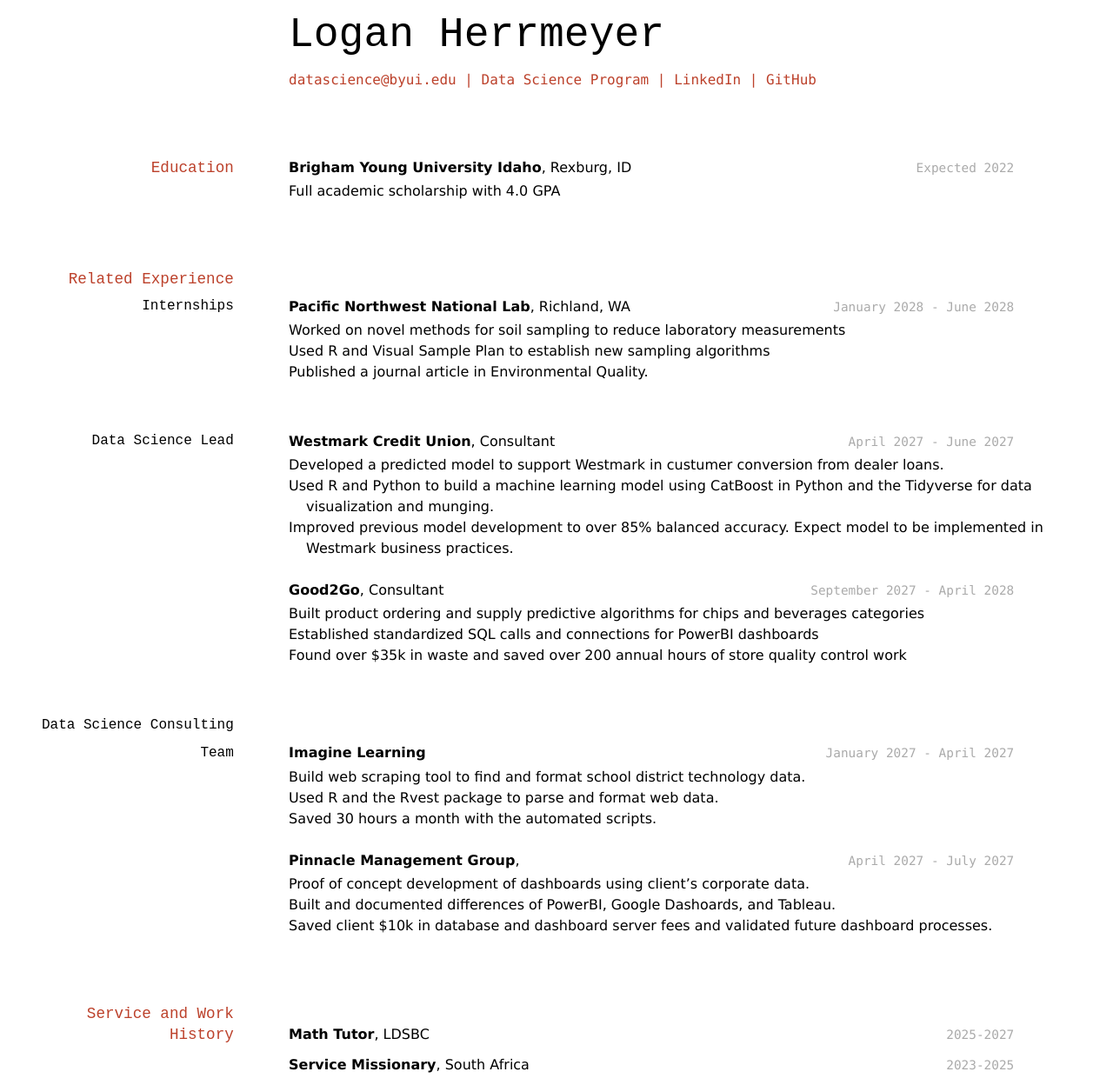
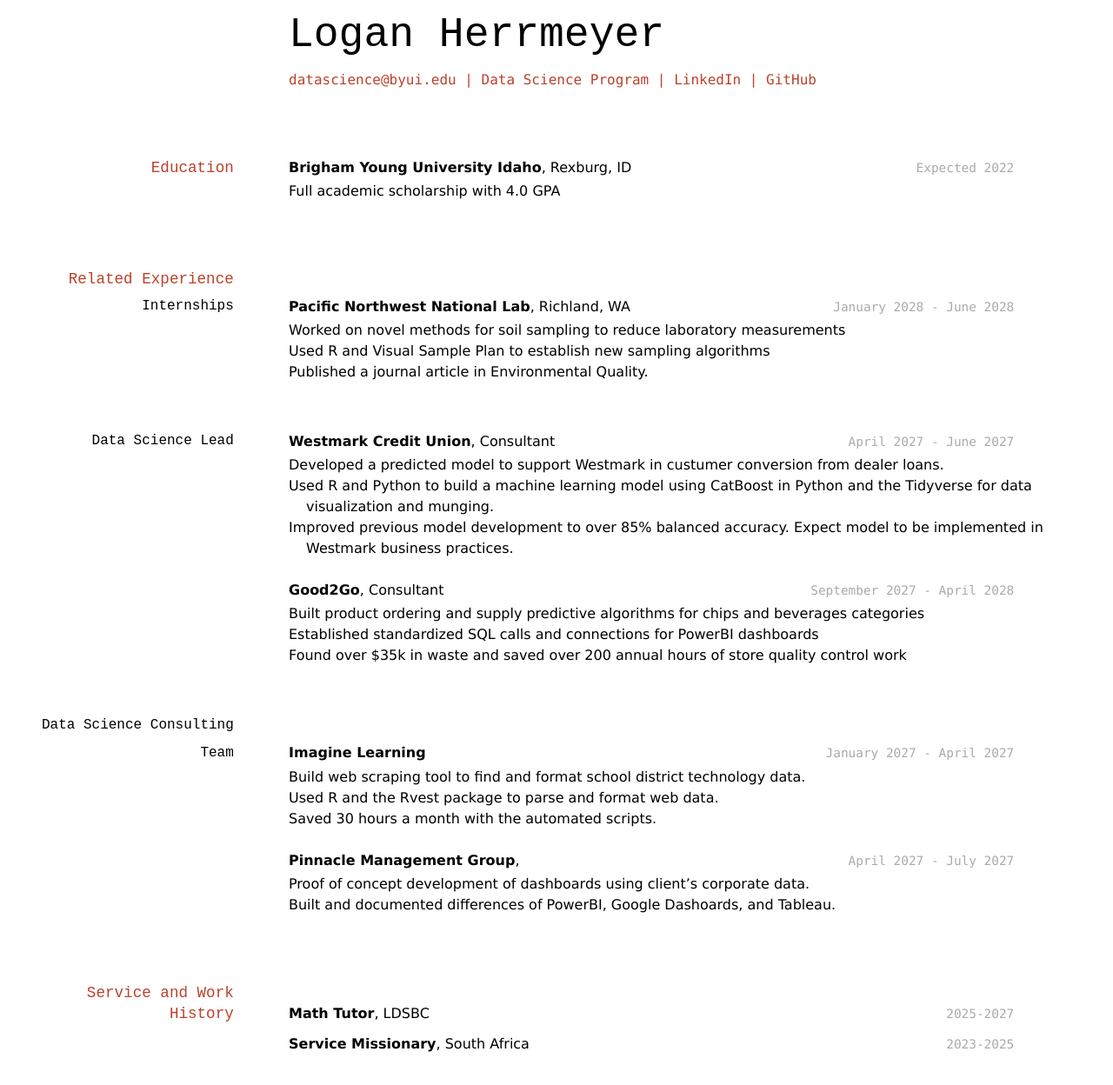
Before and after one commit to LHerrmeyer/herrmeyer_logan_resume, a Jekyll site: the page built from docs/index.md, in a window 1280 px wide. Shown: the whole page at 87% size. Built offline with Jekyll 4.4.1, drawn with Linux system fonts in a browser that asks for light colours; after the commit the page ends 1224 px from its top, so only the background shows below that.

Commit message:
Update index.md
Deleted something

```diff
--- a/docs/index.md
+++ b/docs/index.md
@@ -61,7 +61,6 @@ __Pinnacle Management Group__,
 
 - Proof of concept development of dashboards using client's corporate data.
 - Built and documented differences of PowerBI, Google Dashoards, and Tableau.
-- Saved client $10k in database and dashboard server fees and validated future dashboard processes.
 
 
 ## Service and Work History
```
